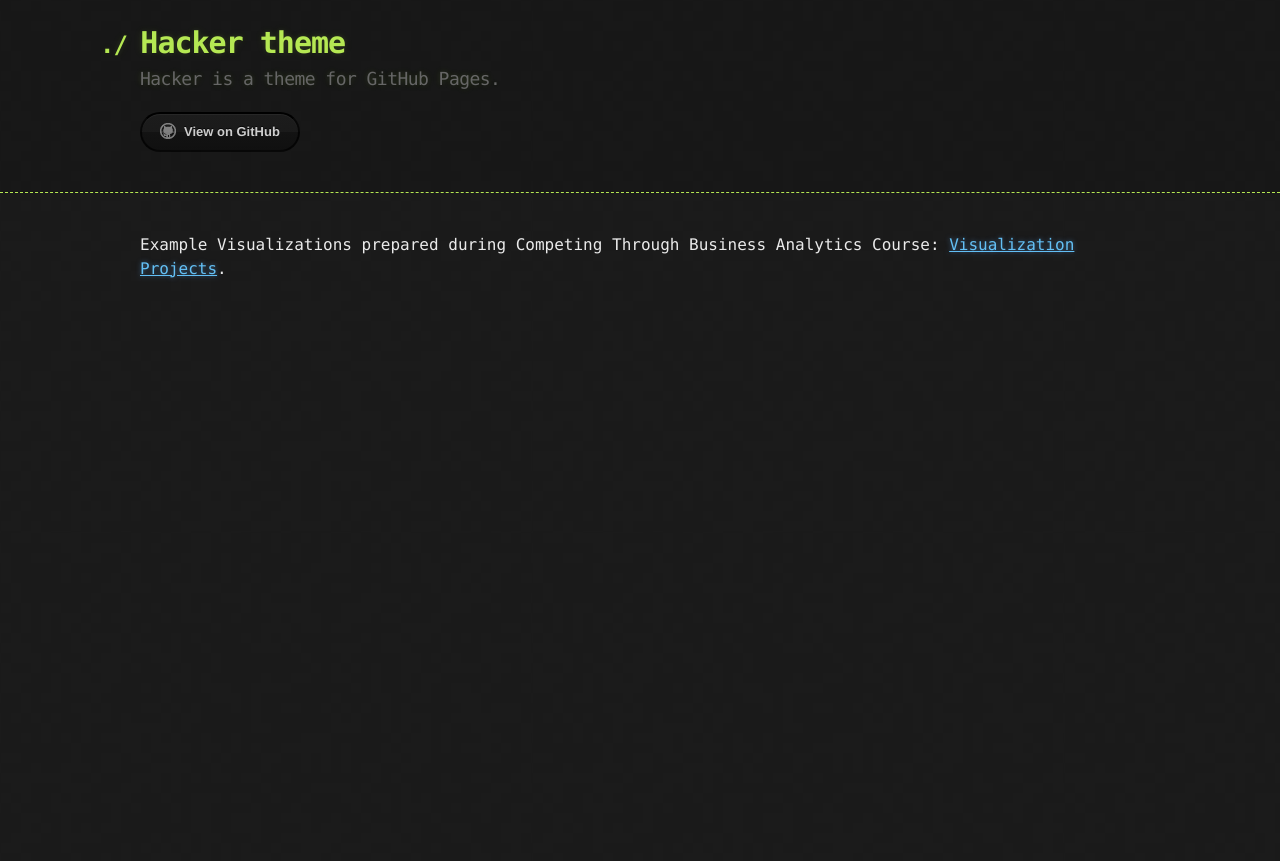
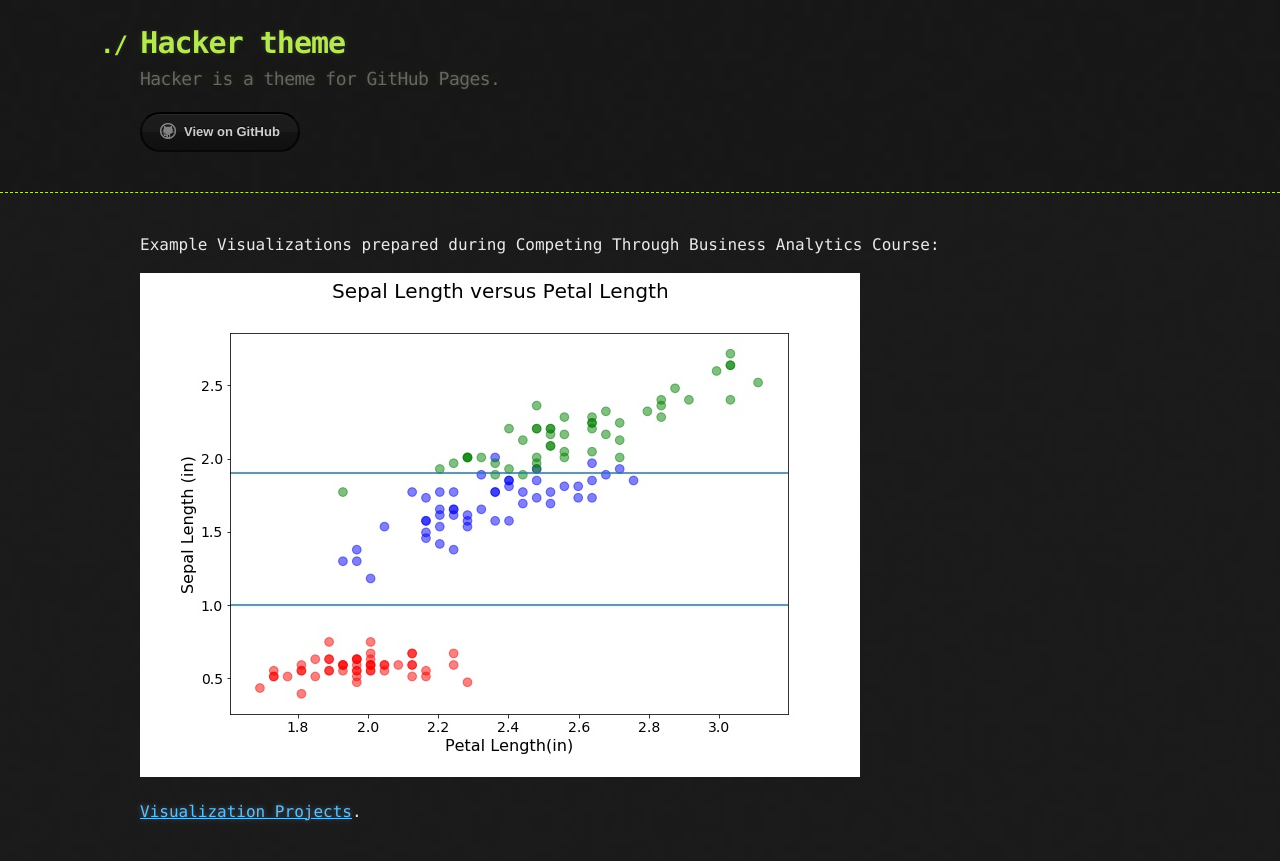
Before and after one commit to esandridge/esandridge.github.io, a Jekyll site: the page built from index.md, in a window 1280 px wide. Shown: the top 861 px of the page. Built offline with Jekyll 4.4.1, drawn with Linux system fonts in a browser that asks for light colours; our own code applies the rules of GitHub Pages for plain Markdown files.

Commit message:
Update index.md

```diff
--- a/index.md
+++ b/index.md
@@ -4,4 +4,7 @@
 ---
 
 Example Visualizations prepared during Competing Through Business Analytics Course:
+
+![Example Scatter](/pics/sepLenPetLen.jpg)
+
 [Visualization Projects](VisualizationProjects/index.md).
```
